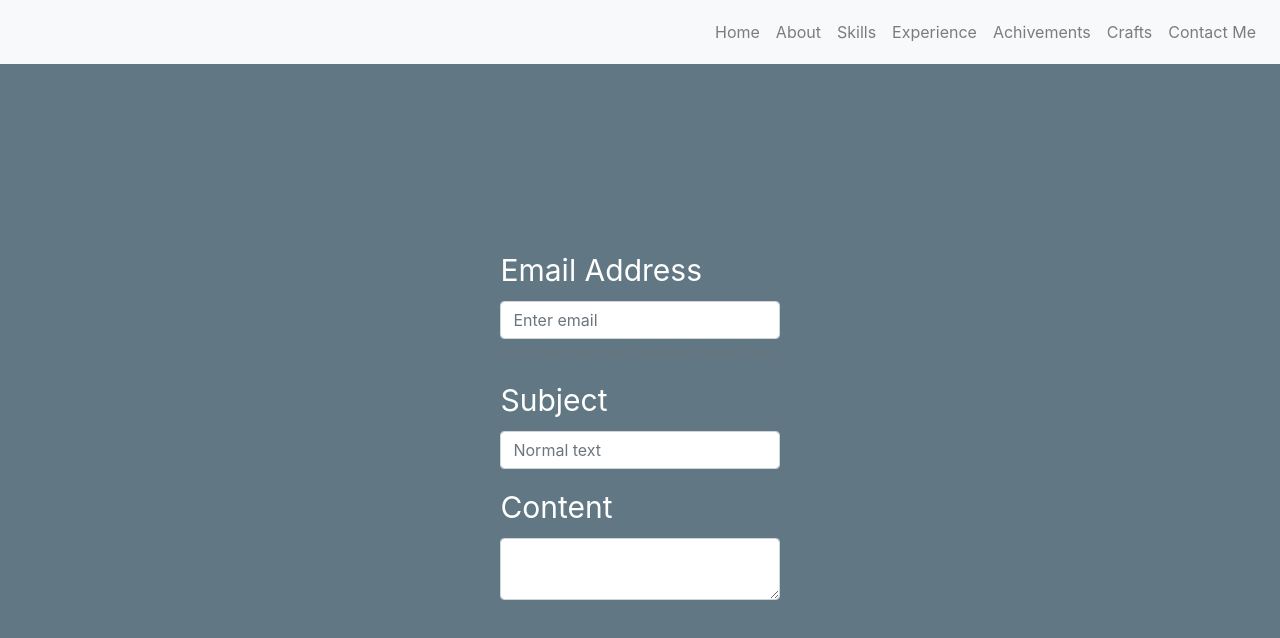
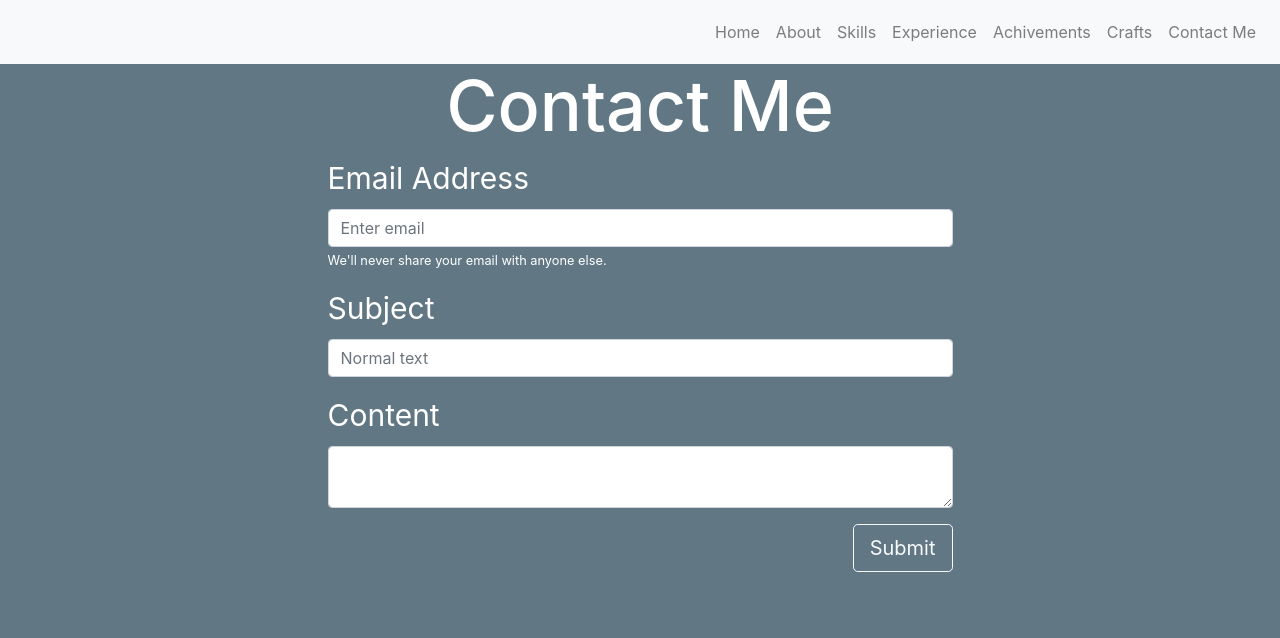
Before and after one commit to Skalwalker/Skalwalker.github.io, a React (Create React App) app: page /contact in a window 1280 px wide. Shown: the top 638 px of the page. Built offline with nearby package versions, Linux system fonts and the light colour scheme.

Commit message:
Contact Me 0.1 Done

```diff
--- a/src/components/Background.tsx
+++ b/src/components/Background.tsx
@@ -3,7 +3,7 @@ import React from 'react';
 class Background extends React.Component {
   render () {
     return (
-      <div style={{ backgroundColor: '#617884', height: '100%'}}>
+      <div style={{ backgroundColor: '#617884', height: '92vh'}}>
           {this.props.children}
       </div>
     )
--- a/src/views/Contact.tsx
+++ b/src/views/Contact.tsx
@@ -3,18 +3,26 @@ import Background from '../components/Background'
 import Form from 'react-bootstrap/Form'
 import Col from 'react-bootstrap/Col'
 import Row from 'react-bootstrap/Row'
+import { Button, Container } from 'react-bootstrap'
 
 class Contact extends React.Component {
     render() {
       return (
         <Background>
+          <Row>
+            {/* <Col xl={4}/> */}
+            <Col md={{span: 4, offset: 4}} className="text-center">
+              <h2 style={{color: '#FFFFFF', fontSize: '70px'}}> Contact Me</h2>
+            </Col>
+           {/* <Col xl={4}/> */}
+          </Row>
           <Row className="justify-content-xl-center">
-              <Col xl="auto" id="page-content-wrapper" style={style.nameDiv}>
+              <Col md={{span: 6, offset: 3}} style={style.nameDiv}>
               <Form>
                   <Form.Group controlId="formContact">
-                  <Form.Label style={style.nameStyle}>Email Address</Form.Label>
+                      <Form.Label style={style.nameStyle}>Email Address</Form.Label>
                       <Form.Control type="email" placeholder="Enter email" />
-                      <Form.Text className="text-muted" style={{color: '#FFFFFF'}} >
+                      <Form.Text style={{color: '#FFFFFF'}} >
                       We'll never share your email with anyone else.
                       </Form.Text>
                   </Form.Group>
@@ -24,15 +32,16 @@ class Contact extends React.Component {
                       <Form.Control type="text" placeholder="Normal text"/>
                   </Form.Group>
 
-
                   <Form.Group controlId="exampleForm.ControlTextarea1">
                       <Form.Label style={style.nameStyle}>Content</Form.Label>
                       <Form.Control as="textarea"/>
                   </Form.Group>
+                  <Button size='lg' variant="outline-light" className='ml-3 float-right'>
+                  Submit
+                  </Button>
               </Form>
               </Col>
           </Row>
-
         </Background>
       )
     }
@@ -41,8 +50,8 @@ class Contact extends React.Component {
 const style = {
   nameDiv: {
     height: '90%',
-    width: '100%',
-    display: 'flex',
+    // width: '100%',
+    display: 'block',
     alignItems: 'center',
     justifyContent: 'center',
     margin: 0
```
Also changed, not shown: src/components/dist/Background.js (added), src/views/dist/Contact.js.
